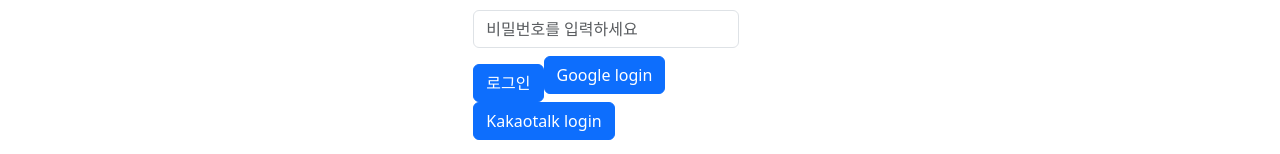
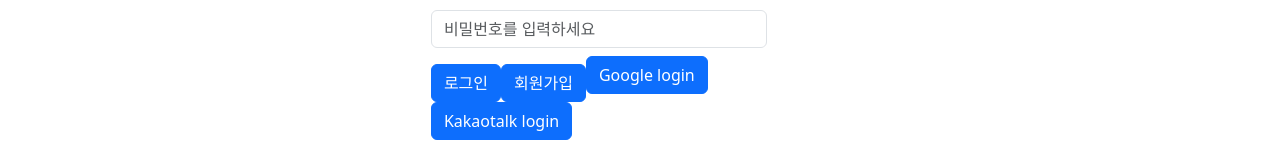
Before and after one commit to Group8-TeamProject1-MJU/Flashback-Arcade, a React (Create React App) app in the folder src/react-client/: page /account/signin in a window 1280 px wide. Shown: the part 463-617 px from the top of the page. Built offline with nearby package versions, Linux system fonts and the light colour scheme; no server answers.

Commit message:
로그인 페이지에 회원가입 버튼 추가

```diff
--- a/src/react-client/src/pages/account/signin/index.jsx
+++ b/src/react-client/src/pages/account/signin/index.jsx
@@ -1,8 +1,8 @@
 import React, { useContext, useState } from 'react';
-import { Container, Row, Col, Form, Button } from 'react-bootstrap';
+import { Container, Row, Col, Form, Button, Nav } from 'react-bootstrap';
 import ENDPOINTS, { API_BASE_URL } from '../../../configs/api-endpoints'
 import { UserContext } from '../../../contexts/UserContext';
-import { useNavigate } from 'react-router-dom';
+import { Link, useNavigate } from 'react-router-dom';
 
 export default function Signin() {
     const navigate = useNavigate();
@@ -96,6 +96,9 @@ export default function Signin() {
                                 <Button className="mt-3" variant="primary" type="submit">
                                     로그인
                                 </Button>
+                                <Button className="mt-3" variant="primary" type="submit">
+                                    <Nav.Link as={Link} to="/account/signup">회원가입</Nav.Link>
+                                </Button>
                                 <Button onClick={GoogleLogin}>Google login</Button>
                                 <Button onClick={KakaotalkLogin}>Kakaotalk login</Button>
                                 <div className='mt-3 text-danger w-auto'>
```
